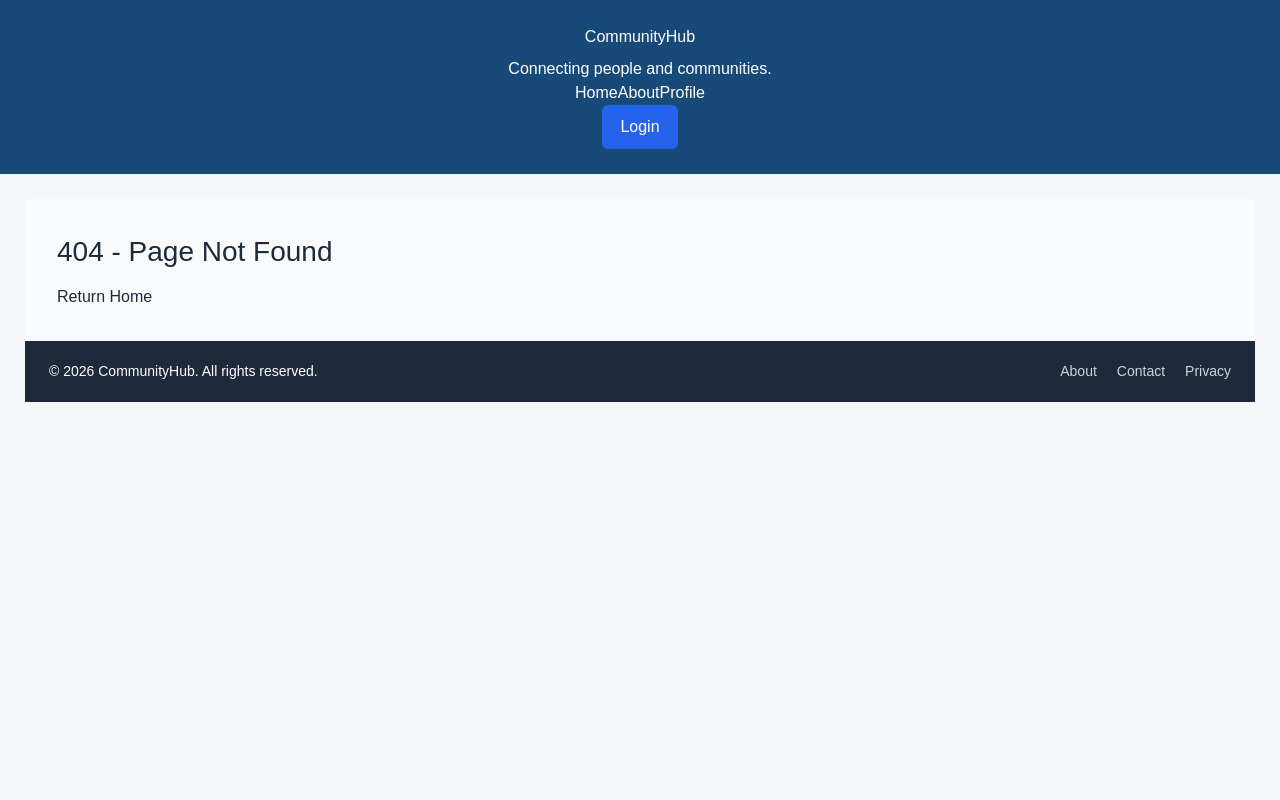
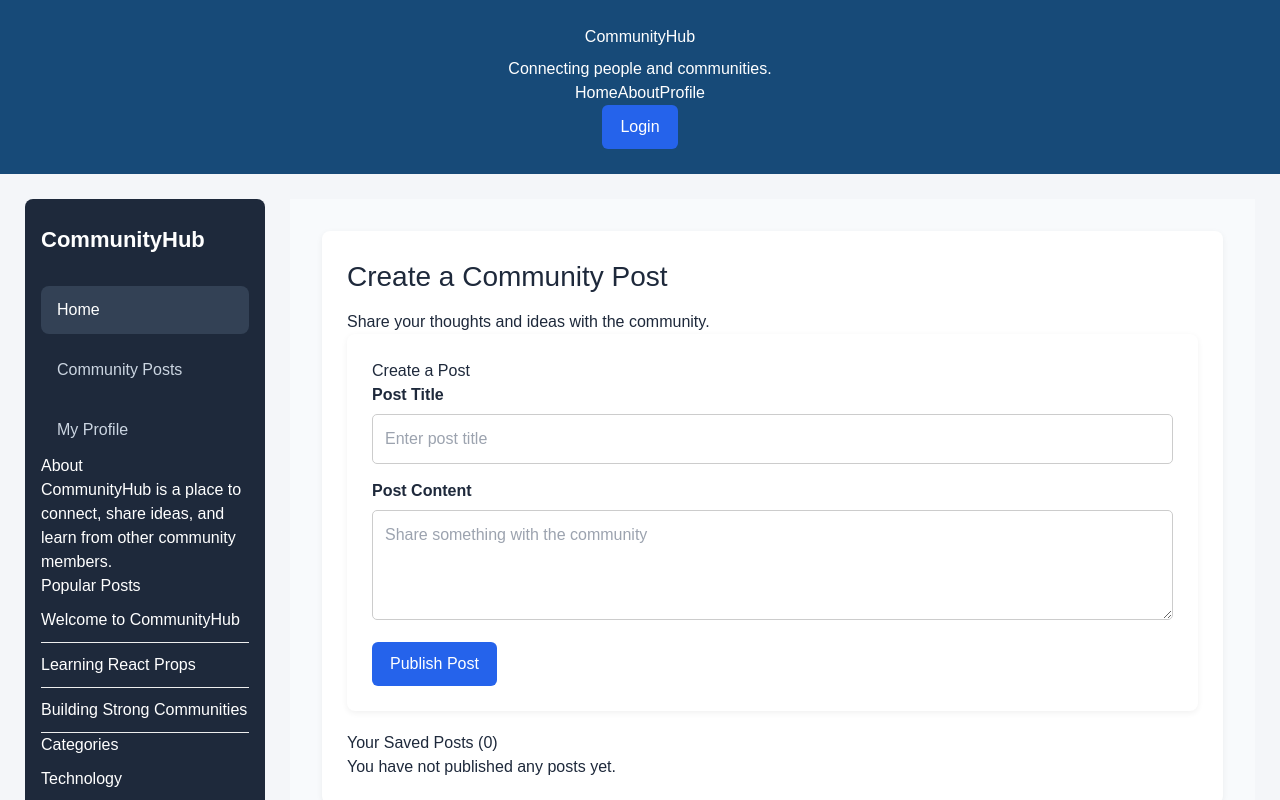
Before and after one commit to okoyo13/iyf-s12-communityhub-team-okoyo13, a React (Vite) app in the folder frontend/: page /create-post in a window 1280 px wide. Before the commit this address had no page. Shown: the top 800 px of the page. Built offline with nearby package versions, Linux system fonts and the light colour scheme.

Commit message:
feat: add create post page and local storage hook

```diff
--- a/frontend/src/App.jsx
+++ b/frontend/src/App.jsx
@@ -5,6 +5,8 @@ import Home from "./pages/Home";
 import About from "./pages/About";
 import Posts from "./exercises/Wilfred-Mutuma/pages/Posts";
 import PostDetail from "./pages/PostDetail";
+import CreatePostPage from "./exercises/Wilfred-Mutuma/pages/CreatePostPage";
+import Week9Challenges from "./exercises/Wilfred-Mutuma/daily-challenges/Week9Challenges";
 import Layout from "./components/Layout/Layout";
 
 function App() {
@@ -26,6 +28,24 @@ function App() {
         element={
           <Layout>
             <PostDetail />
+          </Layout>
+        }
+      />
+
+      <Route
+        path="/create-post"
+        element={
+          <Layout>
+            <CreatePostPage />
+          </Layout>
+        }
+      />
+
+      <Route
+        path="/week-09-challenges"
+        element={
+          <Layout>
+            <Week9Challenges />
           </Layout>
         }
       />
--- a/frontend/src/exercises/Wilfred-Mutuma/App.jsx
+++ b/frontend/src/exercises/Wilfred-Mutuma/App.jsx
@@ -5,12 +5,10 @@ import Home from "./pages/Home";
 import Posts from "./pages/Posts";
 import About from "./pages/About";
 import NotFound from "./pages/NotFound";
-import DailyChallenges from "./daily-challenges/DailyChallenges";
 
 function App() {
   return (
     <Routes>
-      import DailyChallenges from "./daily-challenges/DailyChallenges";
       <Route path="/" element={<Layout />}>
         <Route index element={<Home />} />
         <Route path="posts" element={<Posts />} />
--- /dev/null
+++ b/frontend/src/exercises/Wilfred-Mutuma/hooks/useLocalStorage.js
@@ -0,0 +1,24 @@
+import { useState, useEffect } from "react";
+
+export function useLocalStorage(key, initialValue) {
+  const [storedValue, setStoredValue] = useState(() => {
+    try {
+      const item = localStorage.getItem(key);
+
+      return item ? JSON.parse(item) : initialValue;
+    } catch (error) {
+      console.error("Error reading localStorage:", error);
+      return initialValue;
+    }
+  });
+
+  useEffect(() => {
+    try {
+      localStorage.setItem(key, JSON.stringify(storedValue));
+    } catch (error) {
+      console.error("Error saving to localStorage:", error);
+    }
+  }, [key, storedValue]);
+
+  return [storedValue, setStoredValue];
+}
--- /dev/null
+++ b/frontend/src/exercises/Wilfred-Mutuma/pages/CreatePostPage.jsx
@@ -0,0 +1,49 @@
+
+import { useState } from "react";
+import CreatePost from "../../../components/Post/CreatePost";
+import { useLocalStorage } from "../hooks/useLocalStorage";
+
+function CreatePostPage() {
+  const [posts, setPosts] = useLocalStorage("wilfred-community-posts", []);
+  const [message, setMessage] = useState("");
+
+  function handleAddPost(newPost) {
+    const post = {
+      id: Date.now(),
+      title: newPost.title,
+      content: newPost.content,
+      author: "Wilfred Mutuma",
+      date: new Date().toISOString(),
+    };
+
+    setPosts((previousPosts) => [post, ...previousPosts]);
+    setMessage("Your post was published successfully!");
+  }
+
+  return (
+    <section>
+      <h1>Create a Community Post</h1>
+      <p>Share your thoughts and ideas with the community.</p>
+
+      <CreatePost onAddPost={handleAddPost} />
+
+      {message && <p role="status">{message}</p>}
+
+      <h2>Your Saved Posts ({posts.length})</h2>
+
+      {posts.length === 0 ? (
+        <p>You have not published any posts yet.</p>
+      ) : (
+        posts.map((post) => (
+          <article key={post.id}>
+            <h3>{post.title}</h3>
+            <p>{post.content}</p>
+            <small>By {post.author}</small>
+          </article>
+        ))
+      )}
+    </section>
+  );
+}
+
+export default CreatePostPage;
```
